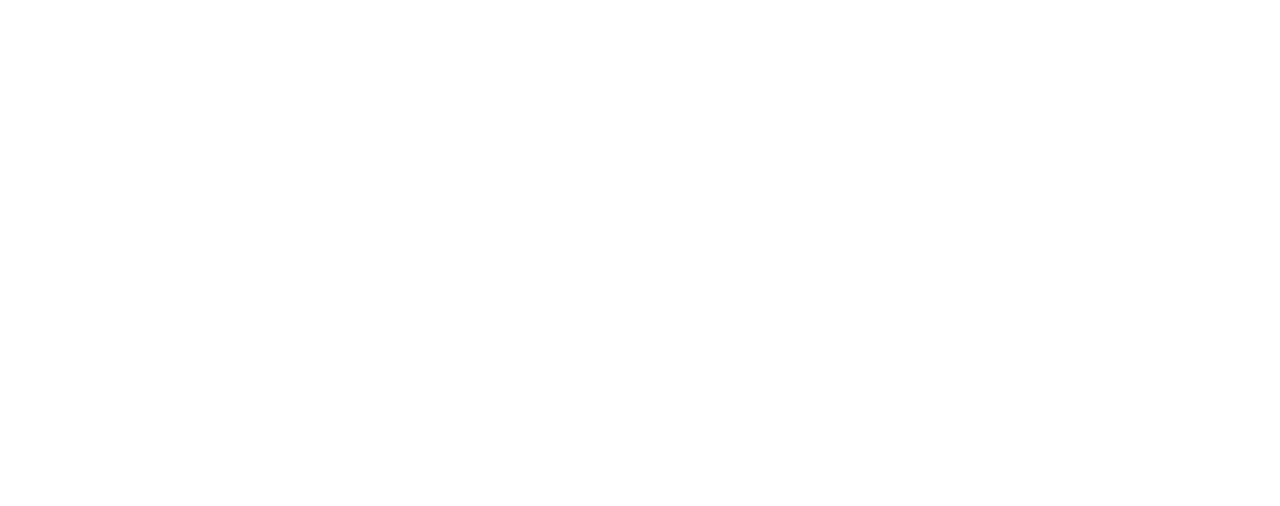
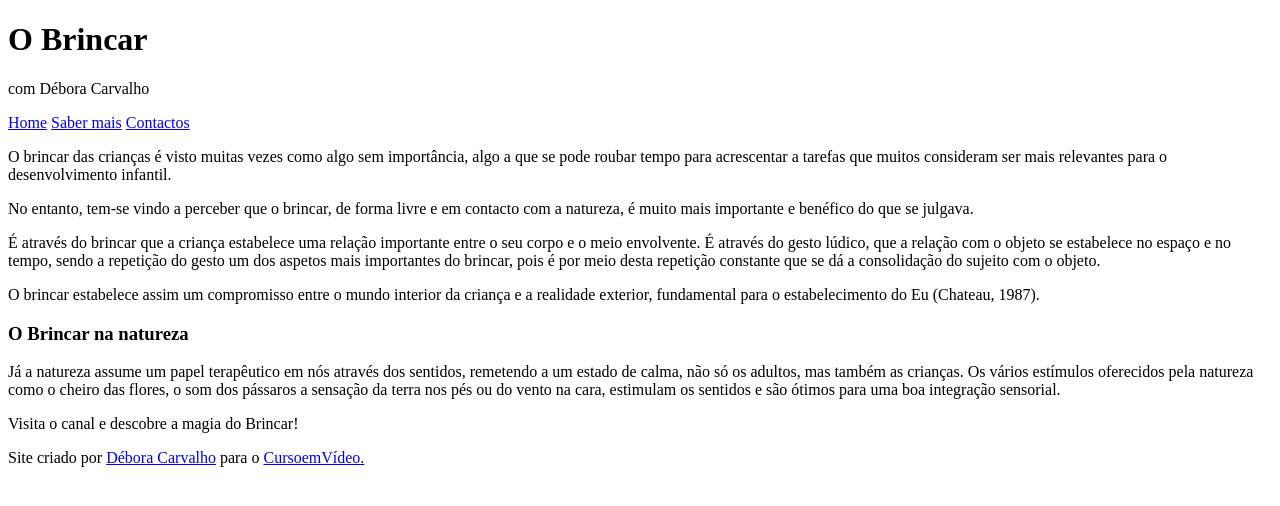
Before and after one commit to deboracc/HTM-CSS, a plain HTML site: page Exercicios/desafio012/index.html in a window 1280 px wide. Drawn offline with Linux system fonts and the light colour scheme.

Commit message:
criação do desafio012

```diff
--- a/Exercicios/desafio012/index.html
+++ b/Exercicios/desafio012/index.html
@@ -3,9 +3,45 @@
 <head>
     <meta charset="UTF-8">
     <meta name="viewport" content="width=device-width, initial-scale=1.0">
-    <title>Document</title>
+    <title>O Brincar</title>
 </head>
 <body>
+    <header>
+        <h1>O Brincar</h1>
+        <p>com Débora Carvalho</p>
+    </header>
+    <nav>
+        <a href="#">Home</a>
+        <a href="#">Saber mais</a>
+        <a href="#">Contactos</a>
+    </nav>
+    <main>
+        <article>
+            <section>
+                <p>O brincar das crianças é visto muitas vezes como algo sem importância, algo a que se pode roubar tempo para acrescentar a tarefas que muitos consideram ser mais relevantes para o desenvolvimento infantil.</p>
+            </section>
 
+            <section>
+                <p>No entanto, tem-se vindo a perceber que o brincar, de forma livre e em contacto com a natureza, é muito mais importante e benéfico do que se julgava.</p>
+            </section>
+
+            <section>
+                <p>É através do brincar que a criança estabelece uma relação importante entre o seu corpo e o meio envolvente. É através do gesto lúdico, que a relação com o objeto se estabelece no espaço e no tempo, sendo a repetição do gesto um dos aspetos mais importantes do brincar, pois é por meio desta repetição constante que se dá a consolidação do sujeito com o objeto.</p>
+            </section>
+
+            <section>
+                <p>O brincar estabelece assim um compromisso entre o mundo interior da criança e a realidade exterior, fundamental para o estabelecimento do Eu (Chateau, 1987).</p>
+            </section>
+
+            <aside>
+                <h1>O Brincar na natureza</h1>
+                <p>Já a natureza assume um papel terapêutico em nós através dos sentidos, remetendo a um estado de calma, não só os adultos, mas também as crianças. Os vários estímulos oferecidos pela natureza como o cheiro das flores, o som dos pássaros a sensação da terra nos pés ou do vento na cara, estimulam os sentidos e são ótimos para uma boa integração sensorial.</p>
+                <p>Visita o canal e descobre a magia do Brincar!</p>
+            </aside>
+        </article>
+    </main>
+    <footer>
+        <p>Site criado por <a href="https://www.youtube.com/@KidsPlayTherapy" target="_blank">Débora Carvalho</a> para o <a href="https://www.cursoemvideo.com/" target="_blank">CursoemVídeo.</a></p>
+    </footer>
 </body>
 </html>
```
